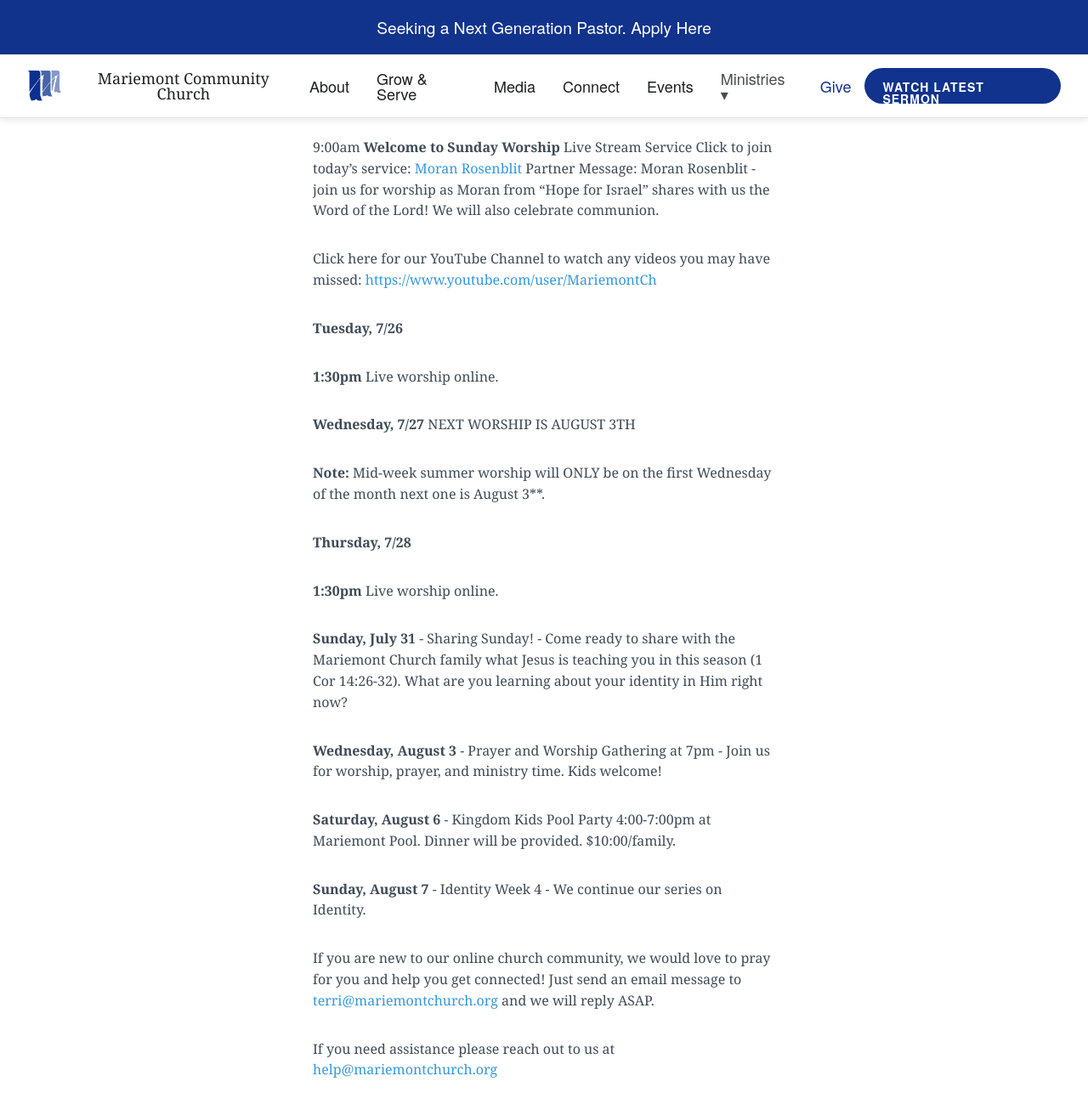
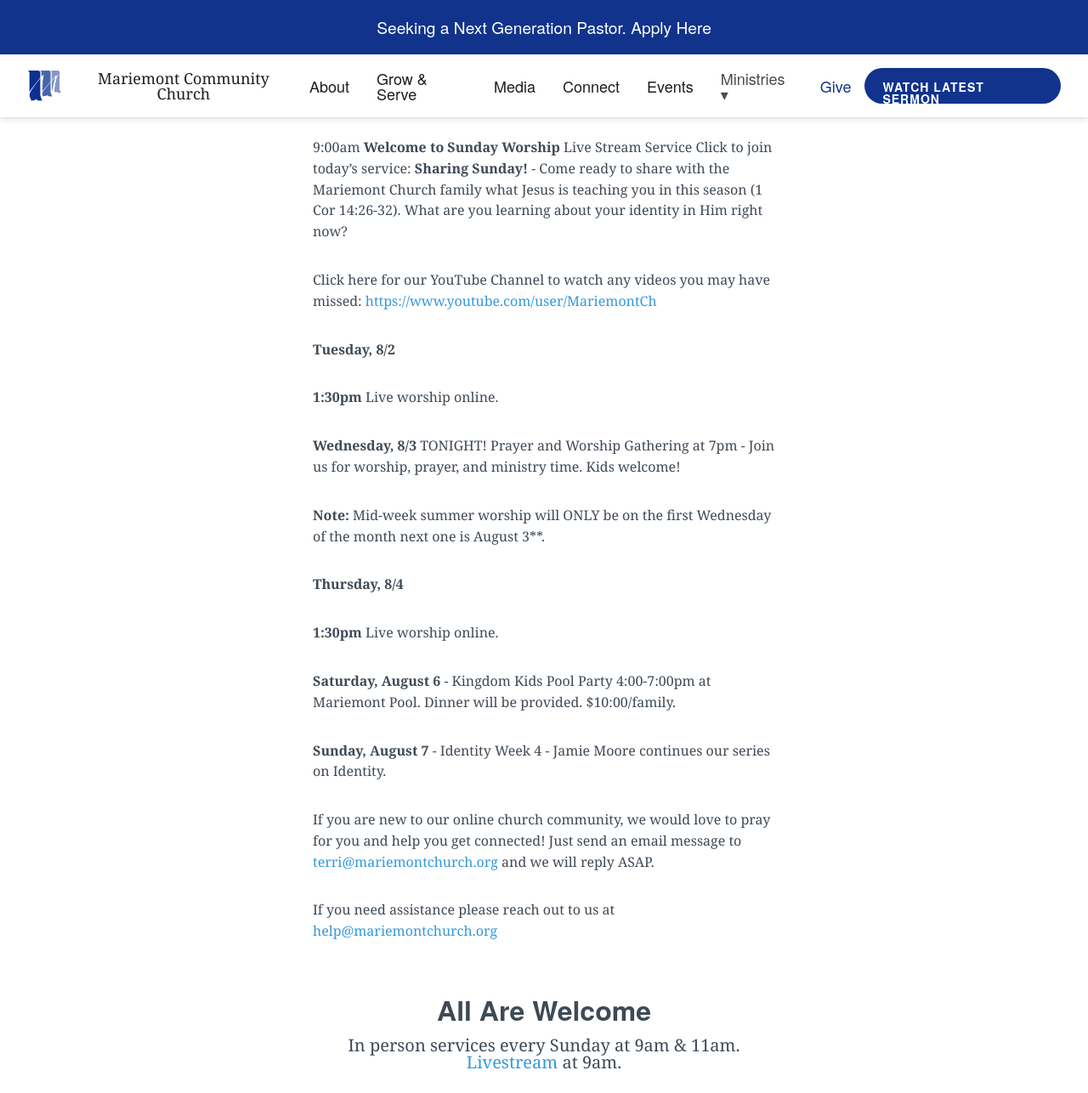
Before and after one commit to lukemoderwell/mariemont, a Jekyll site: the page built from updates.markdown, in a window 1280 px wide and 1400 px high, scrolled down 333 px, cut to the strip 0-1286 px from the top of the window. Shown: the whole strip at 85% size. Built offline with Jekyll 4.4.1, drawn with Linux system fonts in a browser that asks for light colours; nearby versions of some CDN libraries.

Commit message:
Updated Updates

```diff
--- a/updates.markdown
+++ b/updates.markdown
@@ -19,32 +19,28 @@
 
 **July**
 
-**Sunday, 7/24**
+**Sunday, 7/31**
 
-9:00am **Welcome to Sunday Worship** Live Stream Service Click to join today's service: [Moran Rosenblit ](https://youtu.be/DpZVEBnznVY) Partner Message: Moran Rosenblit - join us for worship as Moran from "Hope for Israel" shares with us the Word of the Lord! We will also celebrate communion.
+9:00am **Welcome to Sunday Worship** Live Stream Service Click to join today's service: **Sharing Sunday!** - Come ready to share with the Mariemont Church family what Jesus is teaching you in this season (1 Cor 14:26-32). What are you learning about your identity in Him right now?
 
 Click here for our YouTube Channel to watch any videos you may have missed:
 [https://www.youtube.com/user/MariemontCh](https://www.youtube.com/user/MariemontCh)
 
-**Tuesday, 7/26**
+**Tuesday, 8/2**
 
 **1:30pm** Live worship online.
 
-**Wednesday, 7/27** NEXT WORSHIP IS AUGUST 3TH
+**Wednesday, 8/3** TONIGHT! Prayer and Worship Gathering at 7pm - Join us for worship, prayer, and ministry time. Kids welcome!
 
 **Note:** Mid-week summer worship will ONLY be on the first Wednesday of the month next one is August 3**.
 
-**Thursday, 7/28**
+**Thursday, 8/4**
 
 **1:30pm** Live worship online.
 
-**Sunday, July 31** - Sharing Sunday! - Come ready to share with the Mariemont Church family what Jesus is teaching you in this season (1 Cor 14:26-32). What are you learning about your identity in Him right now?
-
-**Wednesday, August 3** - Prayer and Worship Gathering at 7pm - Join us for worship, prayer, and ministry time. Kids welcome!
-
 **Saturday, August 6** - Kingdom Kids Pool Party 4:00-7:00pm at Mariemont Pool. Dinner will be provided. $10:00/family.
 
-**Sunday, August 7** - Identity Week 4 - We continue our series on Identity.
+**Sunday, August 7** - Identity Week 4 - Jamie Moore continues our series on Identity.
 
 If you are new to our online church community, we would love to pray for you and help you get connected! Just send an email message to [terri@mariemontchurch.org](http://terri@mariemontchurch.org) and we will reply ASAP.
 
```
